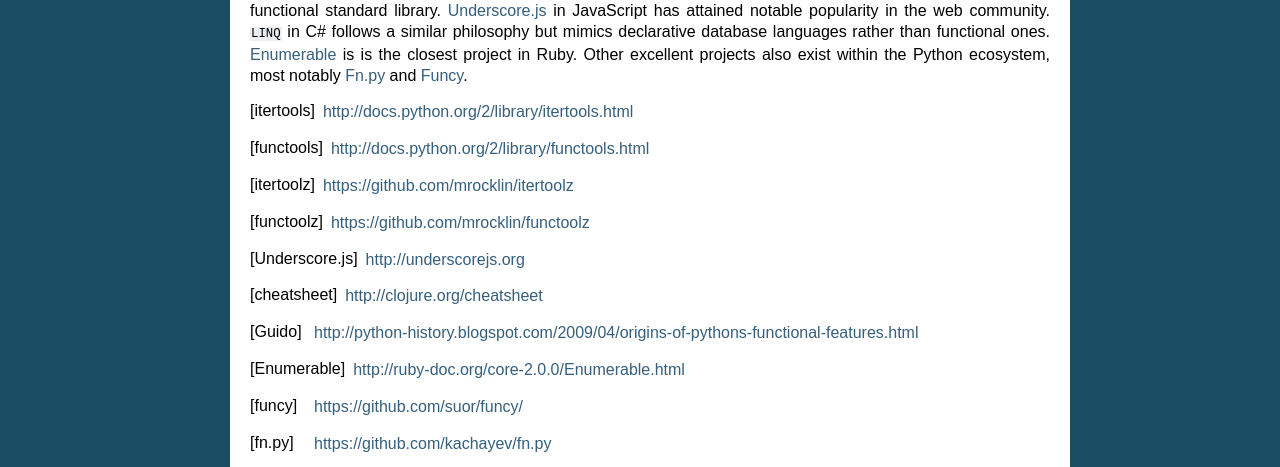
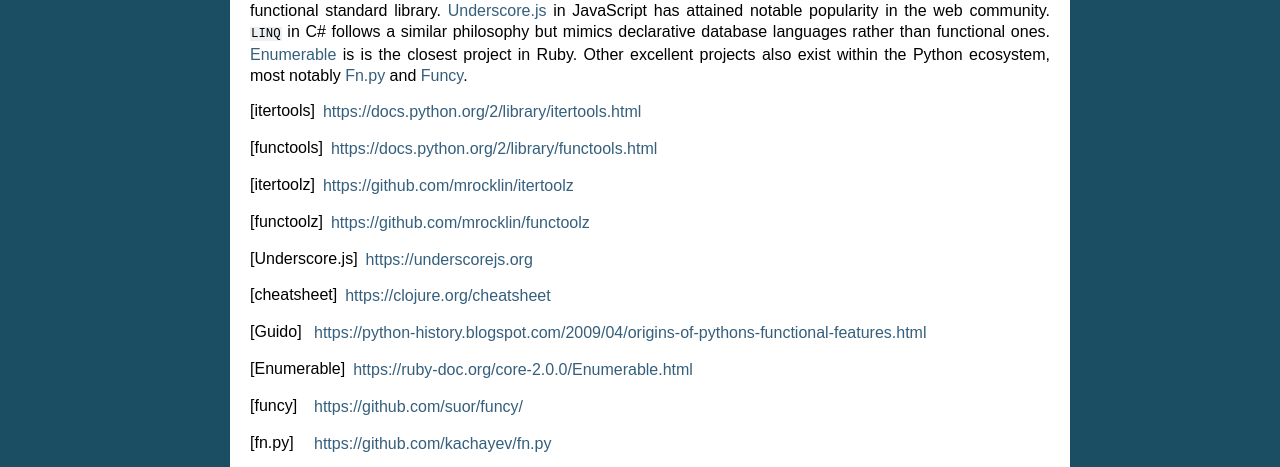
Before and after one commit to pytoolz/toolz, a Sphinx documentation site: the page built from doc/source/heritage.rst, in a window 1280 px wide. Shown: the part 560-1027 px from the top of the page. Built offline with Sphinx 7.4.7, drawn with Linux system fonts in a browser that asks for light colours; the version number could not be read and is left out; some of the changed lines change nothing that is shown.

Commit message:
Change HTTP links to use HTTPS

```diff
--- a/doc/source/heritage.rst
+++ b/doc/source/heritage.rst
@@ -39,13 +39,13 @@
 ones.  Enumerable_ is is the closest project in Ruby.  Other excellent projects
 also exist within the Python ecosystem, most notably Fn.py_ and Funcy_.
 
-.. [itertools] http://docs.python.org/2/library/itertools.html
-.. [functools] http://docs.python.org/2/library/functools.html
+.. [itertools] https://docs.python.org/2/library/itertools.html
+.. [functools] https://docs.python.org/2/library/functools.html
 .. [itertoolz] https://github.com/mrocklin/itertoolz
 .. [functoolz] https://github.com/mrocklin/functoolz
-.. [Underscore.js] http://underscorejs.org
-.. [cheatsheet] http://clojure.org/cheatsheet
-.. [Guido] http://python-history.blogspot.com/2009/04/origins-of-pythons-functional-features.html
-.. [Enumerable] http://ruby-doc.org/core-2.0.0/Enumerable.html
+.. [Underscore.js] https://underscorejs.org
+.. [cheatsheet] https://clojure.org/cheatsheet
+.. [Guido] https://python-history.blogspot.com/2009/04/origins-of-pythons-functional-features.html
+.. [Enumerable] https://ruby-doc.org/core-2.0.0/Enumerable.html
 .. [funcy] https://github.com/suor/funcy/
 .. [fn.py] https://github.com/kachayev/fn.py
```
